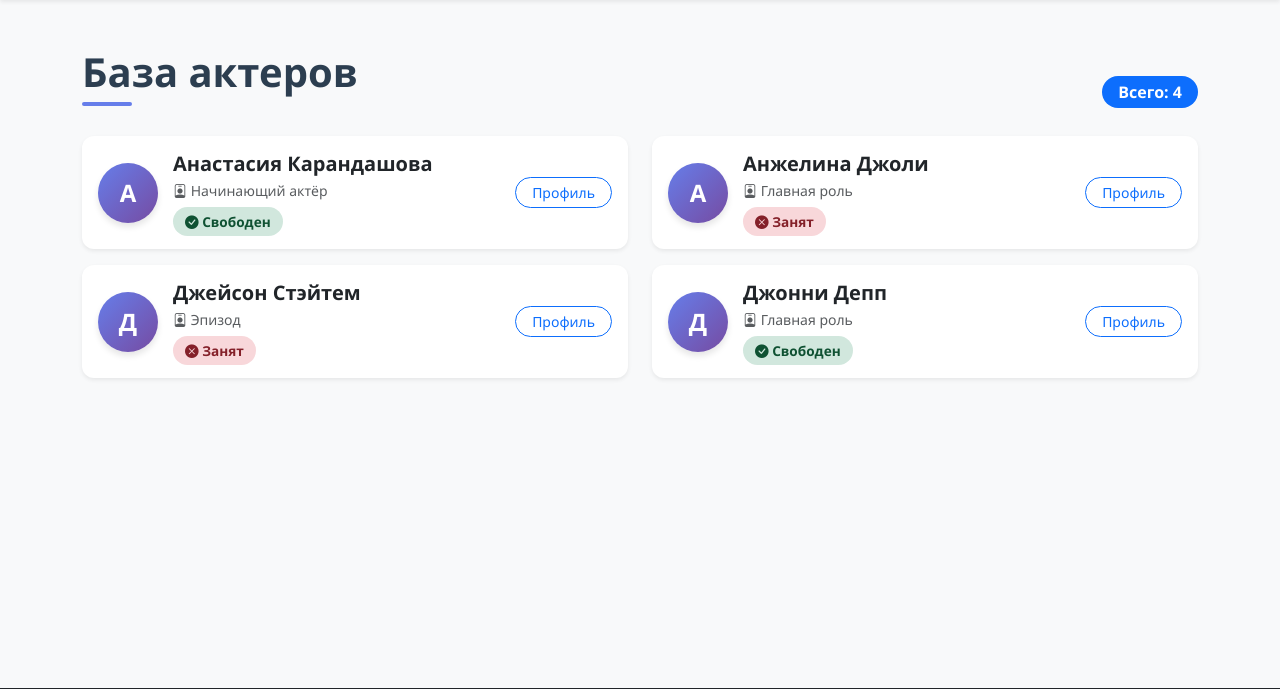
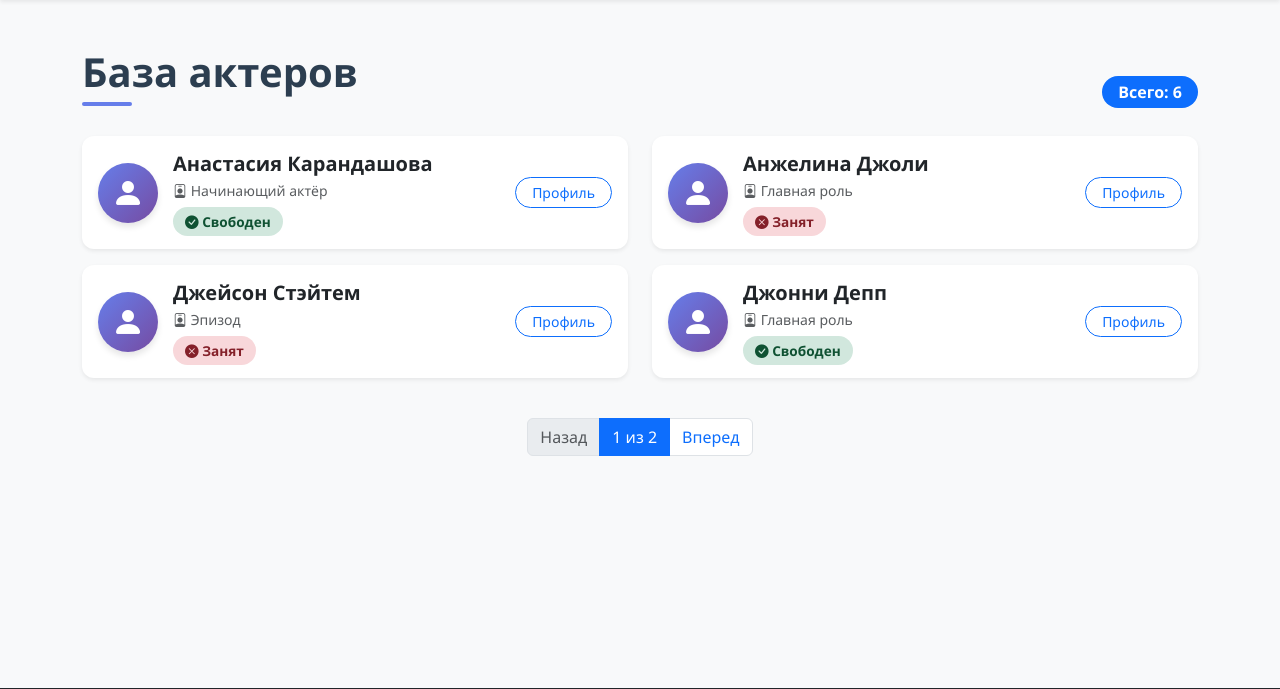
Before and after one commit to rlnyzz/actors_project, a Django app: page /actors/ in a window 1280 px wide. Shown: the part 56-745 px from the top of the page. Run offline with Django 5.2, Linux system fonts and the light colour scheme; data comes from the database, SQL or seed files in the repository; both versions use the stored data as it was after the commit.

Commit message:
PR9: исправление отображений на сайте и работа с бд

```diff
--- a/actors/templates/actors/actor_list.html
+++ b/actors/templates/actors/actor_list.html
@@ -4,7 +4,8 @@
     <div class="d-flex justify-content-between align-items-center">
         <h1 class="page-title">База актеров</h1>
         <span class="badge bg-primary fs-6 rounded-pill px-3 py-2">
-            Всего: {{ actors|length }}
+            <!-- Считаем общее количество через paginator -->
+            Всего: {{ page_obj.paginator.count }}
         </span>
     </div>
 
@@ -19,4 +20,30 @@
             </div>
         {% endfor %}
     </div>
+
+    <!-- Блок пагинации -->
+    {% if page_obj.has_other_pages %}
+    <nav aria-label="Page navigation" class="mt-4">
+        <ul class="pagination justify-content-center">
+            {% if page_obj.has_previous %}
+                <li class="page-item">
+                    <!-- Сохраняем поиск и сортировку при переходе -->
+                    <a class="page-link" href="?page={{ page_obj.previous_page_number }}{% if search_query %}&q={{ search_query }}{% endif %}{% if sort_param %}&sort={{ sort_param }}{% endif %}">Назад</a>
+                </li>
+            {% else %}
+                <li class="page-item disabled"><span class="page-link">Назад</span></li>
+            {% endif %}
+
+            <li class="page-item active"><span class="page-link">{{ page_obj.number }} из {{ page_obj.paginator.num_pages }}</span></li>
+
+            {% if page_obj.has_next %}
+                <li class="page-item">
+                    <a class="page-link" href="?page={{ page_obj.next_page_number }}{% if search_query %}&q={{ search_query }}{% endif %}{% if sort_param %}&sort={{ sort_param }}{% endif %}">Вперед</a>
+                </li>
+            {% else %}
+                <li class="page-item disabled"><span class="page-link">Вперед</span></li>
+            {% endif %}
+        </ul>
+    </nav>
+    {% endif %}
 {% endblock %}
--- a/actors/templates/actors/includes/actor_card.html
+++ b/actors/templates/actors/includes/actor_card.html
@@ -2,7 +2,7 @@
     <div class="card-body d-flex align-items-center">
         <!-- Аватарка с первой буквой имени -->
         <div class="actor-avatar">
-            {{ actor.full_name|first }}
+            <i class="bi bi-person-fill"></i>
         </div>
         <div class="flex-grow-1">
             <h5 class="card-title mb-1 fw-bold">{{ actor.full_name|default:"Без имени" }}</h5>
--- a/actors/templates/actors/movie_list.html
+++ b/actors/templates/actors/movie_list.html
@@ -13,9 +13,10 @@
 
                         <h6 class="text-uppercase small fw-bold text-secondary">В ролях:</h6>
                         <ul class="list-group list-group-flush mb-3">
-                            {% for actor_name in movie.actors %}
+                            <!-- Меняем переменную на actor (объект) и выводим full_name -->
+                            {% for actor in movie.actors.all %}
                                 <li class="list-group-item bg-transparent px-0 py-1">
-                                    <i class="bi bi-person-fill text-secondary"></i> {{ actor_name }}
+                                    <i class="bi bi-person-fill text-secondary"></i> {{ actor.full_name }}
                                 </li>
                             {% empty %}
                                 <li class="list-group-item bg-transparent px-0 py-1 text-muted">Актеры не указаны</li>
--- a/actors/views.py
+++ b/actors/views.py
@@ -67,13 +67,8 @@ def statistics(request):
     selected_role = request.GET.get("role")
     role_actors = []
     if selected_role:
-        # 3. Исключение (exclude) - берем выбранное амплуа,
-        # но исключаем неактивных актеров (is_active=False)
-        role_actors = Actor.objects.filter(
-            role_type=selected_role
-        ).exclude(
-            is_active=False
-        )
+        # Просто фильтруем по амплуа, чтобы цифры сходились
+        role_actors = Actor.objects.filter(role_type=selected_role)
 
     context = {
         "stats": stats,
--- a/homepage/static/css/style.css
+++ b/homepage/static/css/style.css
@@ -16,13 +16,12 @@ body {
     box-shadow: 0 10px 20px rgba(0,0,0,0.1) !important;
 }
 
-/* Аватарка-заглушка в виде буквы */
 .actor-avatar {
     width: 60px;
     height: 60px;
     background: linear-gradient(135deg, #667eea 0%, #764ba2 100%);
     color: white;
-    font-size: 24px;
+    font-size: 32px; /* Увеличили размер иконки (было 24px) */
     font-weight: bold;
     border-radius: 50%;
     display: flex;
```
Also changed, not shown: db/import_to_orm.py (+26 -4 lines), db.sqlite3.
